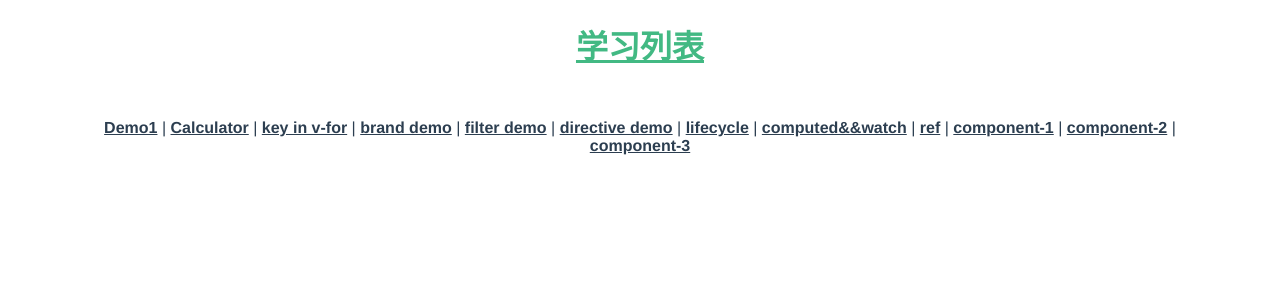
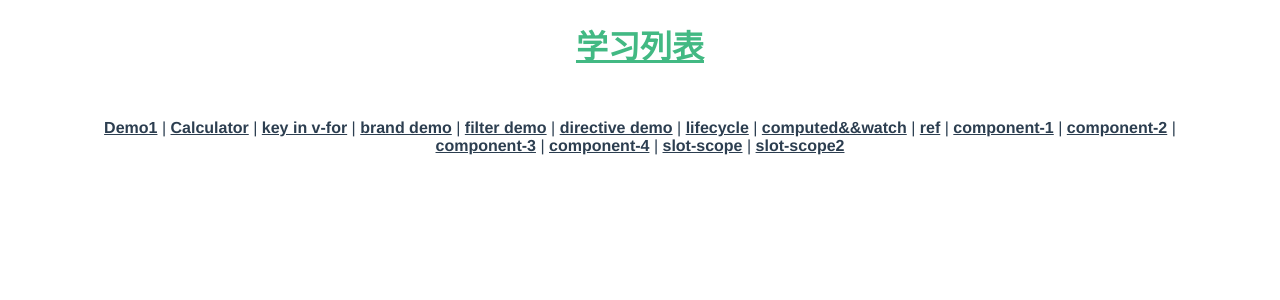
Before and after one commit to tearill/Reading_Record, a Vue app in the folder Vue/vue-cli-learn/: page / in a window 1280 px wide. Shown: the top 300 px of the page. Built offline with nearby package versions, Linux system fonts and the light colour scheme.

Commit message:
修改文件

```diff
--- a/Vue/vue-cli-learn/src/App.vue
+++ b/Vue/vue-cli-learn/src/App.vue
@@ -13,7 +13,10 @@
       <router-link to="/ref">ref</router-link> |
       <router-link to="/component-1">component-1</router-link> |
       <router-link to="/component-2">component-2</router-link> |
-      <router-link to="/component-3">component-3</router-link>
+      <router-link to="/component-3">component-3</router-link> |
+      <router-link to="/component-4">component-4</router-link> |
+      <router-link to="/slot-scope">slot-scope</router-link> |
+      <router-link to="/slot-scope2">slot-scope2</router-link>
     </div>
     <router-view/>
   </div>
```
